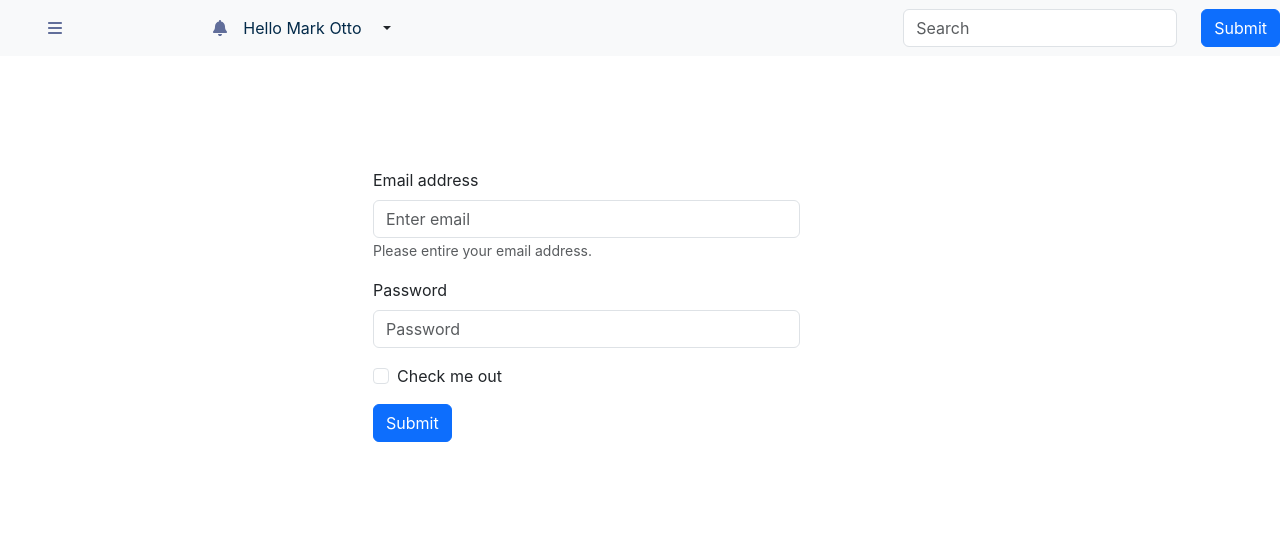
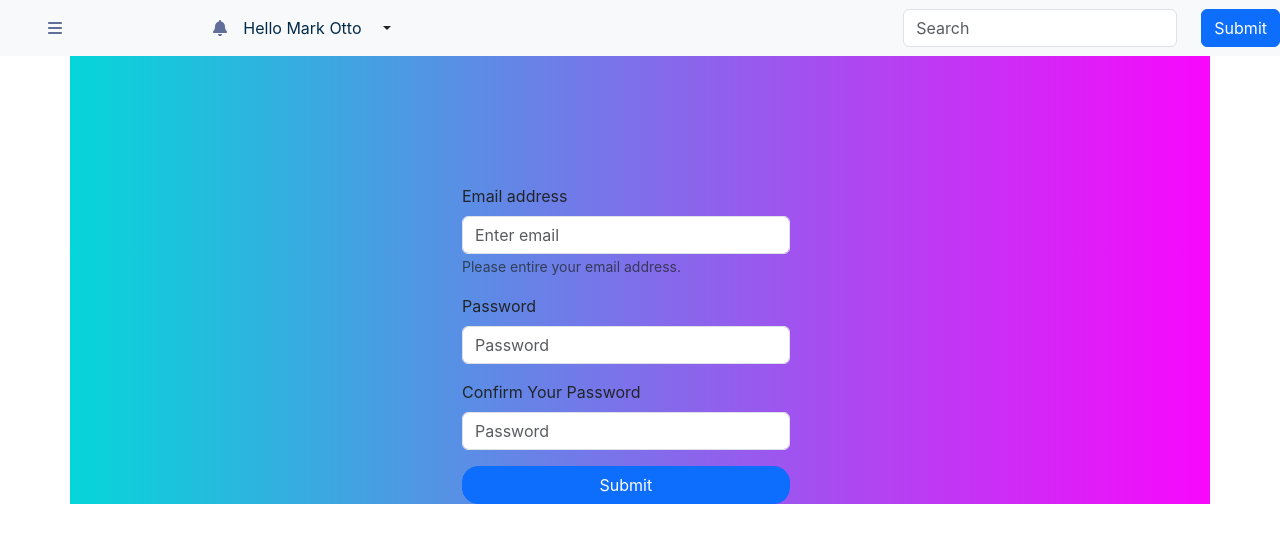
Before and after one commit to phase5lhcm/hr-management-ui, a React (Create React App) app: page /register in a window 1280 px wide. Shown: the top 542 px of the page. Built offline with nearby package versions, Linux system fonts and the light colour scheme.

Commit message:
style register page

```diff
--- a/src/components/RegisterComponent.jsx
+++ b/src/components/RegisterComponent.jsx
@@ -6,7 +6,15 @@ import Col from "react-bootstrap/Col";
 function Register() {
   return (
     <>
-      <Row className="justify-content-center" style={{ margin: "7rem auto" }}>
+      <Row
+        className="justify-content-center"
+        style={{
+          paddingTop: "8rem",
+          backgroundImage: "linear-gradient(90deg,#05D6D9, #F907FC)",
+        }}
+        fluid
+      >
+        <Col md={2}></Col>
         <Col md={6} xs={12}>
           <Form>
             <Form.Group className="mb-3" controlId="formBasicEmail">
@@ -14,7 +22,7 @@ function Register() {
               <Form.Control
                 type="email"
                 placeholder="Enter email"
-                style={{ width: "80%" }}
+                style={{ width: "60%" }}
               />
               <Form.Text className="text-muted">
                 Please entire your email address.
@@ -26,13 +34,22 @@ function Register() {
               <Form.Control
                 type="password"
                 placeholder="Password"
-                style={{ width: "80%" }}
+                style={{ width: "60%" }}
               />
             </Form.Group>
-            <Form.Group className="mb-3" controlId="formBasicCheckbox">
-              <Form.Check type="checkbox" label="Check me out" />
+            <Form.Group className="mb-3" controlId="formBasicPassword">
+              <Form.Label>Confirm Your Password</Form.Label>
+              <Form.Control
+                type="password"
+                placeholder="Password"
+                style={{ width: "60%" }}
+              />
             </Form.Group>
-            <Button variant="primary" type="submit">
+            <Button
+              variant="primary"
+              type="submit"
+              style={{ width: "60%", borderRadius: "16px" }}
+            >
               Submit
             </Button>
           </Form>
```
